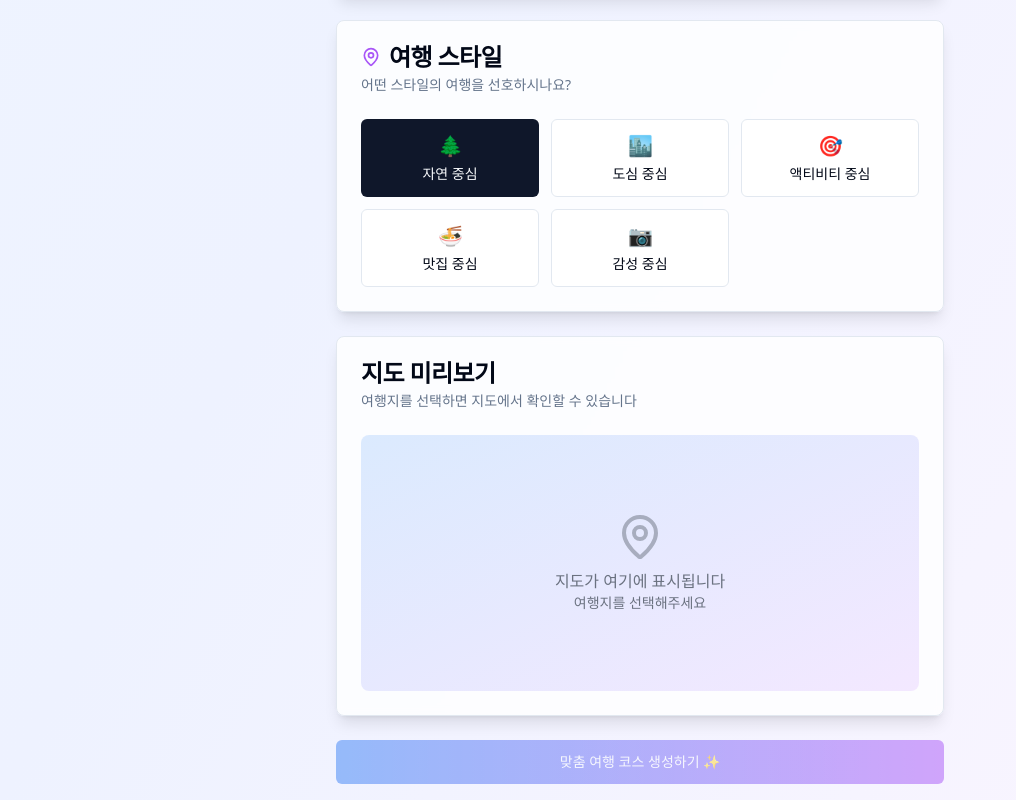
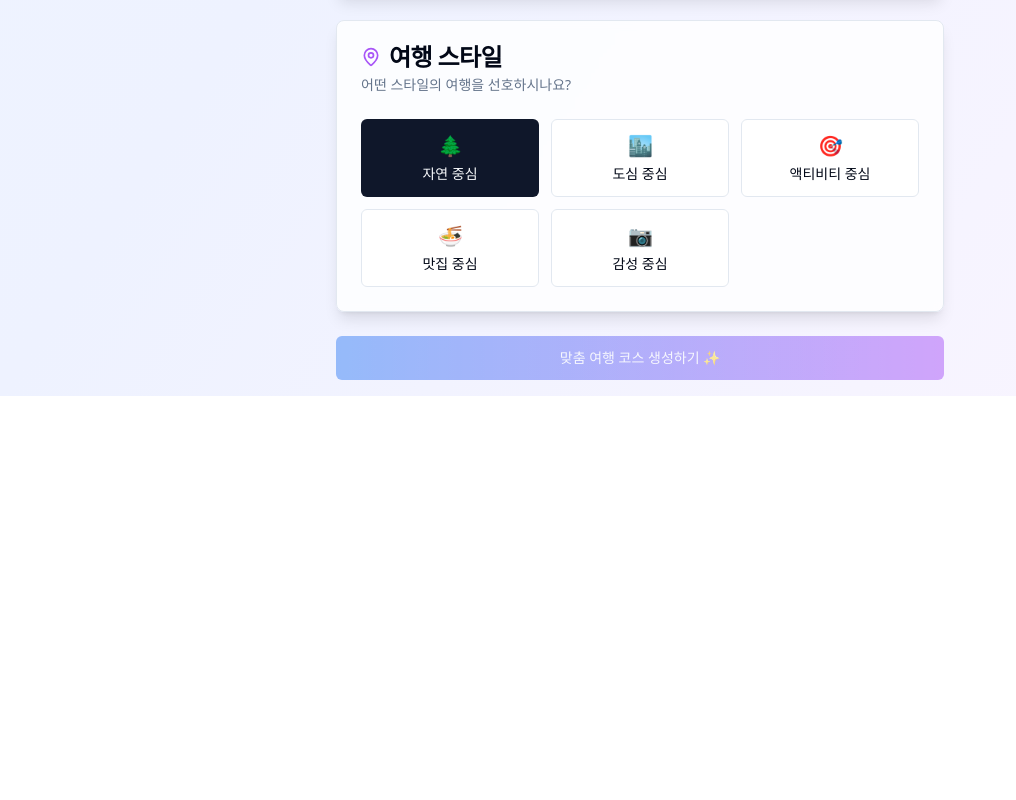
Before and after one commit to AHHYUNJU/joyful-route-creator, a React (Vite) app: page /trip-planner in a window 1280 px wide. Shown: the part 1608-2408 px from the top of the page, without its empty margins (0-1016 px from the left). After the commit the page ends 2004 px from the top, so only its background shows below. Built offline with nearby package versions, Linux system fonts and the light colour scheme.

Commit message:
Remove map preview feature
Removed the map preview component from the trip planner.

```diff
--- a/src/pages/TripPlanner.tsx
+++ b/src/pages/TripPlanner.tsx
@@ -1,4 +1,3 @@
-
 import { useState, useEffect } from "react";
 import { useNavigate, useLocation } from "react-router-dom";
 import { Button } from "@/components/ui/button";
@@ -9,7 +8,6 @@ import { MapPin, Sparkles } from "lucide-react";
 import { generateTripPlan } from "@/data/mockTripData";
 import TripDatePicker from "@/components/TripDatePicker";
 import TripDetailsForm from "@/components/TripDetailsForm";
-import Map from "@/components/Map";
 
 const TripPlanner = () => {
   const navigate = useNavigate();
@@ -212,19 +210,6 @@ const TripPlanner = () => {
             personalityData={personalityData}
           />
 
-          {/* 지도 미리보기 */}
-          <Card className="bg-white/80 backdrop-blur-sm shadow-lg">
-            <CardHeader>
-              <CardTitle>지도 미리보기</CardTitle>
-              <CardDescription>
-                여행지를 선택하면 지도에서 확인할 수 있습니다
-              </CardDescription>
-            </CardHeader>
-            <CardContent>
-              <Map location={locationInput} />
-            </CardContent>
-          </Card>
-
           {/* 여행 코스 생성 버튼 */}
           <Button
             size="lg"
```
